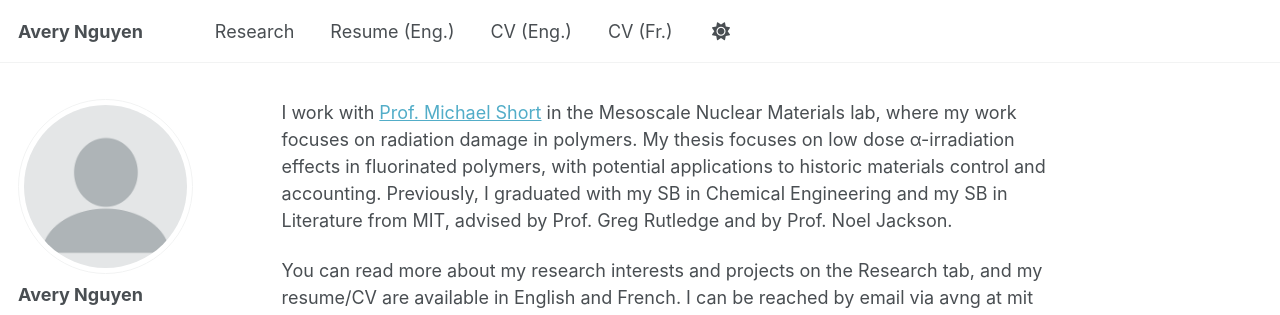
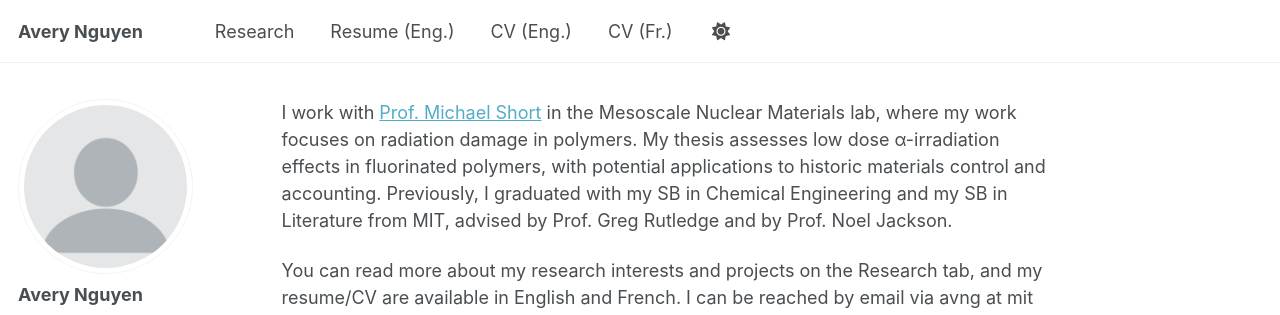
Before and after one commit to averyaviary/averyaviary.github.io, a Jekyll site: the page built from _pages/about.md, in a window 1280 px wide. Shown: the top 315 px of the page. Built offline with Jekyll 4.4.1, drawn with Linux system fonts in a browser that asks for light colours; some web fonts are replaced; a script that is not in the unit is left out.

Commit message:
Update about.md

```diff
--- a/_pages/about.md
+++ b/_pages/about.md
@@ -7,6 +7,6 @@ redirect_from:
   - /about.html
 ---
 
-I work with [Prof. Michael Short](https://pripyat.mit.edu/) in the Mesoscale Nuclear Materials lab, where my work focuses on radiation damage in polymers. My thesis focuses on low dose α-irradiation effects in fluorinated polymers, with potential applications to historic materials control and accounting. Previously, I graduated with my SB in Chemical Engineering and my SB in Literature from MIT, advised by Prof. Greg Rutledge and by Prof. Noel Jackson.
+I work with [Prof. Michael Short](https://pripyat.mit.edu/) in the Mesoscale Nuclear Materials lab, where my work focuses on radiation damage in polymers. My thesis assesses low dose α-irradiation effects in fluorinated polymers, with potential applications to historic materials control and accounting. Previously, I graduated with my SB in Chemical Engineering and my SB in Literature from MIT, advised by Prof. Greg Rutledge and by Prof. Noel Jackson.
 
 You can read more about my research interests and projects on the Research tab, and my resume/CV are available in English and French. I can be reached by email via avng at mit dot edu.
```
